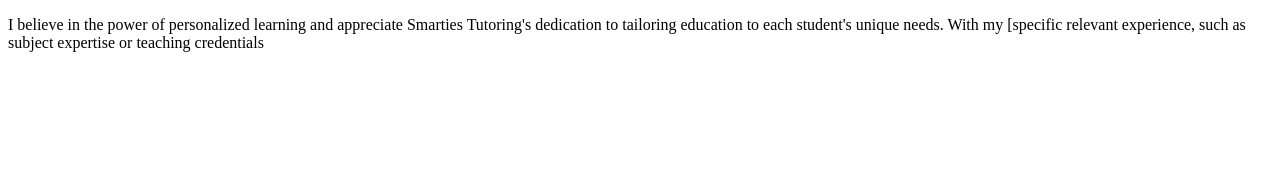
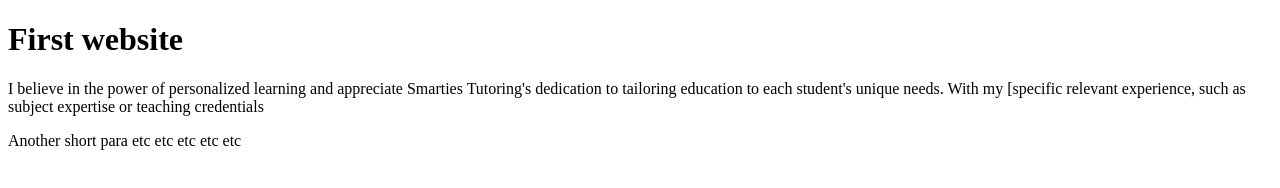
Before and after one commit to AaeshaAkram/firstsite, a plain HTML site: page index.html in a window 1280 px wide. Drawn offline with Linux system fonts and the light colour scheme.

Commit message:
added a new para

```diff
--- a/index.html
+++ b/index.html
@@ -3,6 +3,7 @@
 <head>
 
 	<title>First GitHub Site</title>
+	<H1>First website</H1>
 
 </head>
 
@@ -12,6 +13,8 @@
 needs. With my [specific relevant experience, such as subject expertise
 or teaching credentials</p>
 
+<p>Another short para etc etc etc etc etc </p>
+
 </body>
 
 
```
